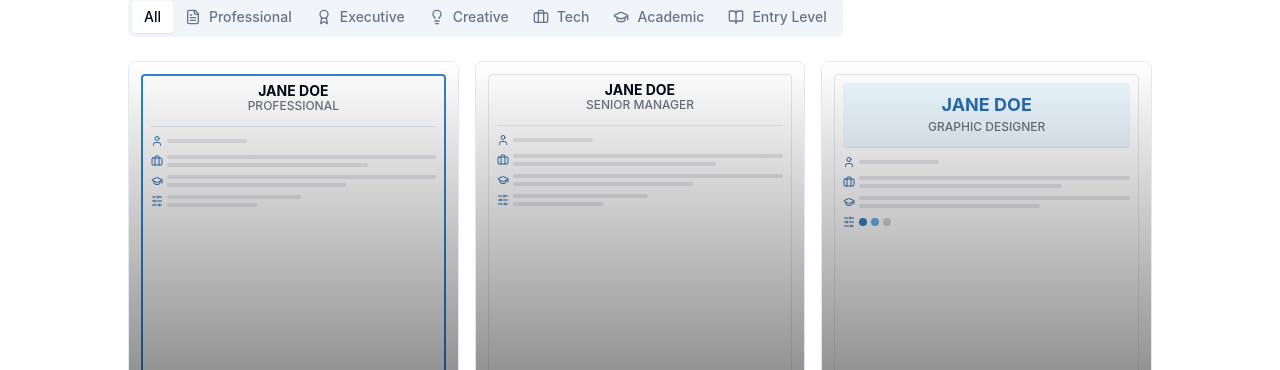
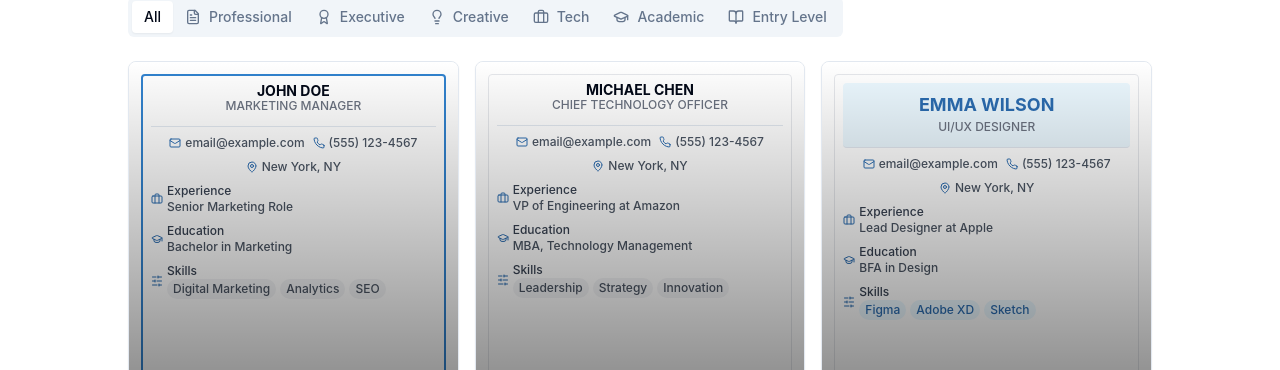
Before and after one commit to Joel3455/ai-resume-guide, a React (Vite) app: page /builder in a window 1280 px wide. Shown: the part 372-742 px from the top of the page. Built offline with nearby package versions, Linux system fonts and the light colour scheme; no server answers; the database is empty.

Commit message:
Add sample data to template thumbnails
Adds sample data to the template thumbnails for preview purposes.

```diff
--- a/src/components/ResumeBuilder/TemplateSelector.tsx
+++ b/src/components/ResumeBuilder/TemplateSelector.tsx
@@ -5,14 +5,13 @@ import { Card, CardContent } from "@/components/ui/card";
 import { RadioGroup, RadioGroupItem } from "@/components/ui/radio-group";
 import { Label } from "@/components/ui/label";
 import { Tabs, TabsContent, TabsList, TabsTrigger } from "@/components/ui/tabs";
-import { FileText, Award, Briefcase, Lightbulb, GraduationCap, BookOpen, User, SlidersHorizontal } from "lucide-react";
+import { FileText, Award, Briefcase, Lightbulb, GraduationCap, BookOpen, User, SlidersHorizontal, Mail, Phone, MapPin } from "lucide-react";
 
 interface TemplateSelectorProps {
   selectedTemplate: string;
   onSelectTemplate: (templateId: string) => void;
 }
 
-// Get icon for each template category
 const getCategoryIcon = (category: string) => {
   switch (category) {
     case 'Professional': return <FileText className="h-4 w-4" />;
@@ -37,66 +36,130 @@ const TemplateSelector = ({
     ? resumeTemplates
     : resumeTemplates.filter(template => template.category === selectedCategory);
 
+  const getSampleData = (template: ResumeTemplate) => {
+    switch (template.category) {
+      case 'Tech':
+        return {
+          name: 'SARAH PARKER',
+          title: 'SENIOR SOFTWARE ENGINEER',
+          experience: 'Full Stack Developer at Google',
+          education: 'M.S. Computer Science',
+          skills: ['React', 'Node.js', 'Python']
+        };
+      case 'Creative':
+        return {
+          name: 'EMMA WILSON',
+          title: 'UI/UX DESIGNER',
+          experience: 'Lead Designer at Apple',
+          education: 'BFA in Design',
+          skills: ['Figma', 'Adobe XD', 'Sketch']
+        };
+      case 'Executive':
+        return {
+          name: 'MICHAEL CHEN',
+          title: 'CHIEF TECHNOLOGY OFFICER',
+          experience: 'VP of Engineering at Amazon',
+          education: 'MBA, Technology Management',
+          skills: ['Leadership', 'Strategy', 'Innovation']
+        };
+      case 'Academic':
+        return {
+          name: 'DR. ANNA SMITH',
+          title: 'RESEARCH SCIENTIST',
+          experience: 'Senior Researcher at MIT',
+          education: 'Ph.D. in Physics',
+          skills: ['Research', 'Data Analysis', 'Publishing']
+        };
+      case 'Entry Level':
+        return {
+          name: 'JAMES WILSON',
+          title: 'JUNIOR DEVELOPER',
+          experience: 'Software Intern',
+          education: 'B.S. Computer Science',
+          skills: ['HTML/CSS', 'JavaScript', 'Git']
+        };
+      default:
+        return {
+          name: 'JOHN DOE',
+          title: 'MARKETING MANAGER',
+          experience: 'Senior Marketing Role',
+          education: 'Bachelor in Marketing',
+          skills: ['Digital Marketing', 'Analytics', 'SEO']
+        };
+    }
+  };
+
   const renderTemplatePreview = (template: ResumeTemplate) => {
     const isCreative = template.id.includes('creative');
     const isTech = template.id.includes('tech');
     const isMinimal = template.id.includes('minimal');
+    const sampleData = getSampleData(template);
 
     return (
       <div className={`h-full ${template.id === selectedTemplate ? 'border-2 border-primary-500' : 'border border-gray-200'} rounded-sm p-2 overflow-hidden`}>
         {/* Header Section */}
         <div className={`${isCreative ? 'bg-primary-50 p-2 rounded' : ''} ${isTech ? 'border-b-0' : 'border-b'} pb-2 mb-2`}>
           <div className={`font-bold ${isCreative ? 'text-lg text-primary-600' : (isTech ? 'text-sm font-mono' : 'text-md')} text-center`}>
-            JANE DOE
+            {sampleData.name}
           </div>
           <div className={`text-xs text-gray-500 ${isMinimal ? 'tracking-wide' : ''} text-center mb-1`}>
-            {template.category === 'Tech' ? 'FRONTEND DEVELOPER' :
-             template.category === 'Creative' ? 'GRAPHIC DESIGNER' :
-             template.category === 'Executive' ? 'SENIOR MANAGER' : 'PROFESSIONAL'}
+            {sampleData.title}
           </div>
         </div>
 
         {/* Content Preview */}
         <div className="space-y-2 text-xs">
-          {/* Personal Info Section */}
-          <div className="flex items-center gap-1 text-primary-600">
-            <User className="h-3 w-3" />
-            <div className="h-1 bg-gray-200 w-20 rounded"></div>
+          {/* Contact Info Section */}
+          <div className="flex flex-wrap gap-2 text-primary-600 justify-center mb-2">
+            <span className="flex items-center gap-1">
+              <Mail className="h-3 w-3" />
+              <span className="text-gray-600">email@example.com</span>
+            </span>
+            <span className="flex items-center gap-1">
+              <Phone className="h-3 w-3" />
+              <span className="text-gray-600">(555) 123-4567</span>
+            </span>
+            <span className="flex items-center gap-1">
+              <MapPin className="h-3 w-3" />
+              <span className="text-gray-600">New York, NY</span>
+            </span>
           </div>
 
           {/* Experience Section */}
           <div className="flex items-center gap-1 text-primary-600">
             <Briefcase className="h-3 w-3" />
-            <div className="space-y-1 flex-1">
-              <div className="h-1 bg-gray-200 w-full rounded"></div>
-              <div className="h-1 bg-gray-200 w-3/4 rounded"></div>
+            <div className="flex-1">
+              <div className="text-gray-700 font-medium">Experience</div>
+              <div className="text-gray-600">{sampleData.experience}</div>
             </div>
           </div>
 
           {/* Education Section */}
           <div className="flex items-center gap-1 text-primary-600">
             <GraduationCap className="h-3 w-3" />
-            <div className="space-y-1 flex-1">
-              <div className="h-1 bg-gray-200 w-full rounded"></div>
-              <div className="h-1 bg-gray-200 w-2/3 rounded"></div>
+            <div className="flex-1">
+              <div className="text-gray-700 font-medium">Education</div>
+              <div className="text-gray-600">{sampleData.education}</div>
             </div>
           </div>
 
           {/* Skills Section */}
           <div className="flex items-center gap-1 text-primary-600">
             <SlidersHorizontal className="h-3 w-3" />
-            {['creative-bold', 'tech-minimal', 'startup-modern'].includes(template.id) ? (
-              <div className="flex gap-1">
-                <div className="h-2 w-2 rounded-full bg-primary-500"></div>
-                <div className="h-2 w-2 rounded-full bg-primary-300"></div>
-                <div className="h-2 w-2 rounded-full bg-gray-300"></div>
+            <div className="flex-1">
+              <div className="text-gray-700 font-medium">Skills</div>
+              <div className="flex flex-wrap gap-1">
+                {sampleData.skills.map((skill, index) => (
+                  <span key={index} className={`text-xs px-1.5 py-0.5 rounded-full ${
+                    isCreative ? 'bg-primary-50 text-primary-600' :
+                    isTech ? 'bg-gray-100 font-mono' :
+                    'bg-gray-100 text-gray-600'
+                  }`}>
+                    {skill}
+                  </span>
+                ))}
               </div>
-            ) : (
-              <div className="space-y-1 flex-1">
-                <div className="h-1 bg-gray-200 w-1/2 rounded"></div>
-                <div className="h-1 bg-gray-200 w-1/3 rounded"></div>
-              </div>
-            )}
+            </div>
           </div>
         </div>
       </div>
```
